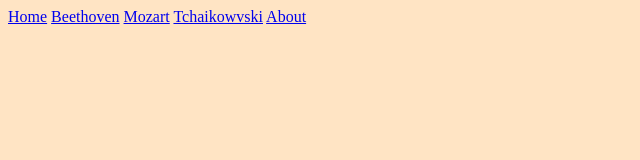
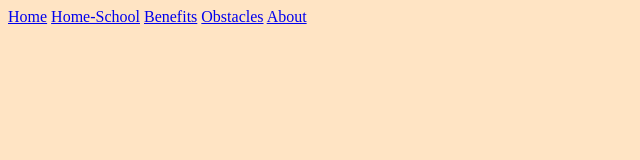
Before and after one commit to kimberly-brisby/Capstone-level-2, a plain HTML site: page Benefits.html in a window 1280 px wide. Shown: the full height of the page, 0-640 px from the left. Drawn offline with Linux system fonts and the light colour scheme.

Commit message:
added more changes

```diff
--- a/Benefits.html
+++ b/Benefits.html
@@ -11,9 +11,9 @@
    <header>
     <nav>
         <a href="index.html">Home</a>
-        <a href="Home-School.html">Beethoven</a>
-        <a href="Benefits.html">Mozart</a>
-        <a href="Obstacles.html">Tchaikowvski</a>
+        <a href="Home-School.html">Home-School</a>
+        <a href="Benefits.html">Benefits</a>
+        <a href="Obstacles.html">Obstacles</a>
         <a href="Attribute.html">About</a>
     </nav>
    </header>
```
Also changed, not shown: Home-School.html (+3 -3 lines), Obstacles.html (+3 -3 lines), index.html (+3 -3 lines).
